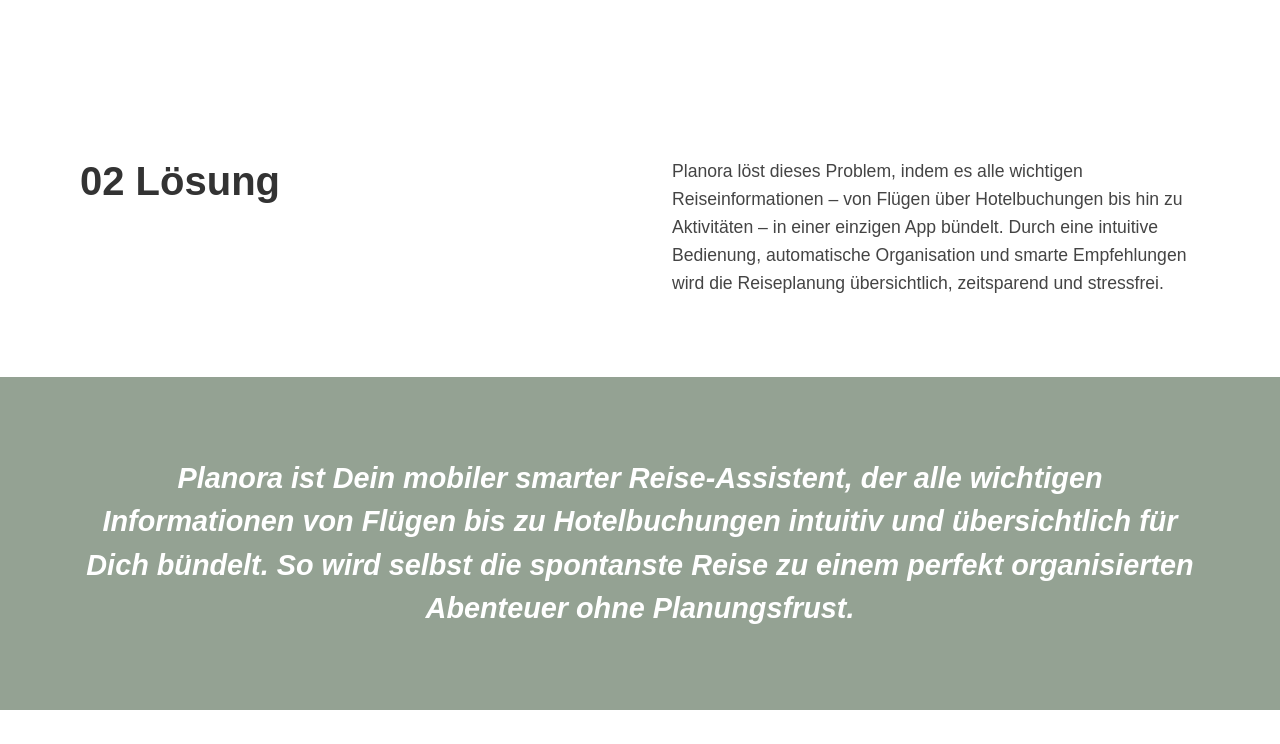
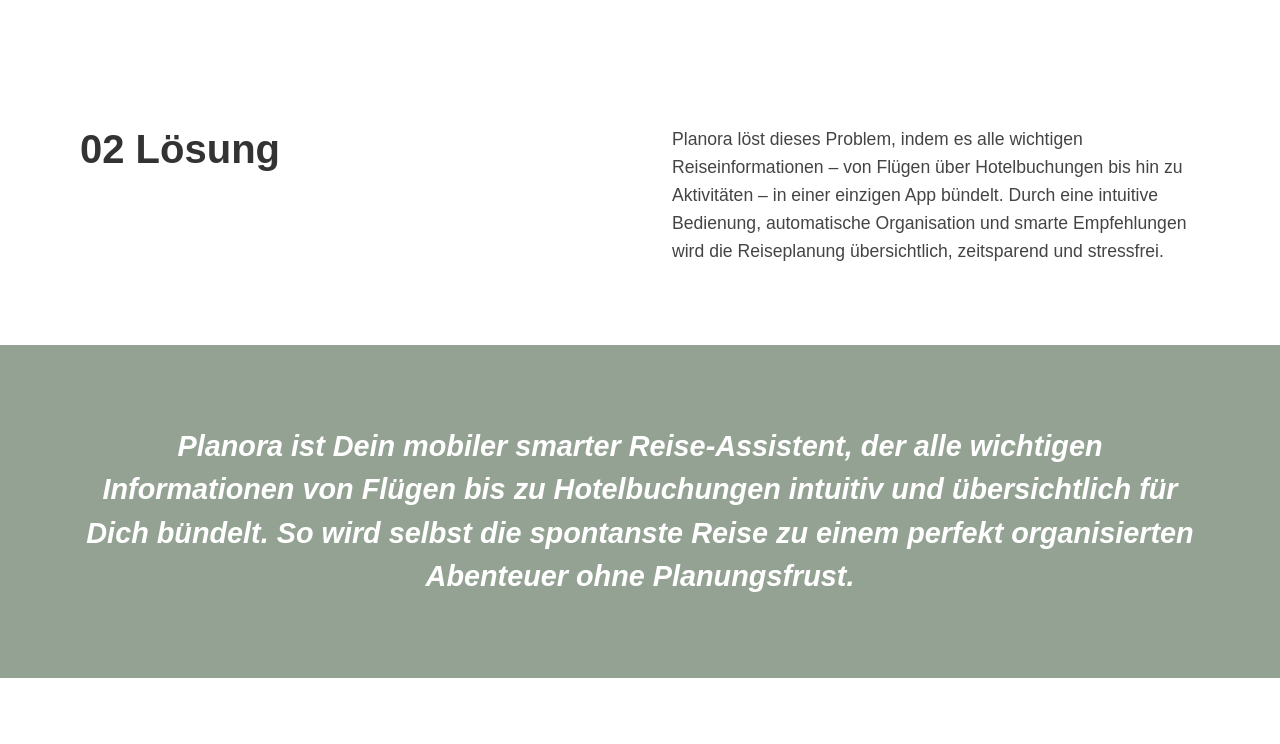
Before and after one commit to LilaKeller/Website-responsive-2, a website: page src/pages/P5_UXUI_Planora.html in a window 1280 px wide. Shown: the part 1756-2500 px from the top of the page. Drawn offline with Linux system fonts and the light colour scheme.

Commit message:
Fix(P5 desktop): Remove extra blank lines and reduce spacing between white sections to eliminate large whitespace

```diff
--- a/src/pages/P5_UXUI_Planora.html
+++ b/src/pages/P5_UXUI_Planora.html
@@ -465,6 +465,10 @@
             main > section:first-of-type { padding-bottom: 2rem !important; }
             /* Target the "01 Problem" section specifically to reduce top whitespace */
             section[style*="padding:5rem 80px"]:nth-of-type(2) { padding-top: 2.5rem !important; }
+            /* Reduce vertical spacing between consecutive white background sections */
+            section[style*="background:#fff"] + section[style*="background:#fff"][style*="padding:5rem 80px"] {
+                padding-top: 3rem !important;
+            }
         }
     </style>
     <style>
@@ -695,8 +699,6 @@
                 </div>
             </div>
         </section>
-
-
 
         <!-- Qualitative Insights Section -->
         <section style="background:#fff;width:100vw;position:relative;left:50%;right:50%;margin-left:-50vw;margin-right:-50vw;padding:5rem 80px;box-sizing:border-box;">
```
